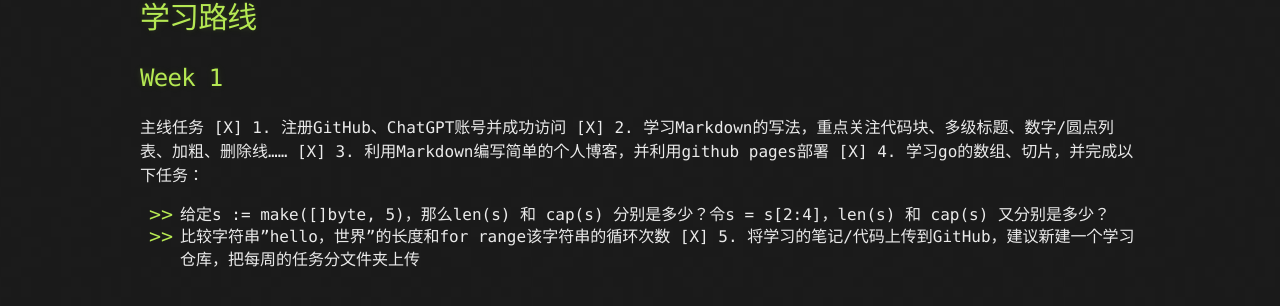
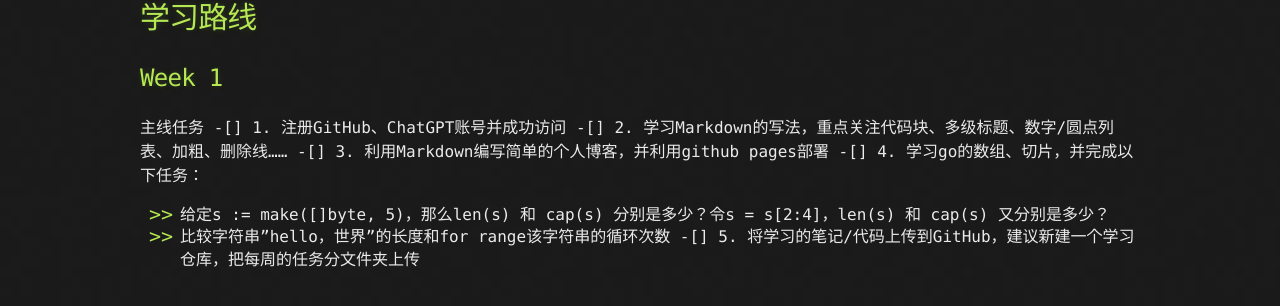
Before and after one commit to CENSORED6/CENSORED6.github.io, a Jekyll site: the page built from index.md, in a window 1280 px wide. Shown: the part 576-882 px from the top of the page. Built offline with Jekyll 4.4.1, drawn with Linux system fonts in a browser that asks for light colours; our own code applies the rules of GitHub Pages for plain Markdown files.

```diff
--- a/index.md
+++ b/index.md
@@ -21,10 +21,10 @@ layout: default
 
 ## Week 1
 主线任务
-[X] 1. 注册GitHub、ChatGPT账号并成功访问
-[X] 2. 学习Markdown的写法，重点关注代码块、多级标题、数字/圆点列表、加粗、删除线......
-[X] 3. 利用Markdown编写简单的个人博客，并利用github pages部署
-[X] 4. 学习go的数组、切片，并完成以下任务：
+-[] 1. 注册GitHub、ChatGPT账号并成功访问
+-[] 2. 学习Markdown的写法，重点关注代码块、多级标题、数字/圆点列表、加粗、删除线......
+-[] 3. 利用Markdown编写简单的个人博客，并利用github pages部署
+-[] 4. 学习go的数组、切片，并完成以下任务：
   - 给定s := make([]byte, 5)，那么len(s) 和 cap(s) 分别是多少？令s = s[2:4]，len(s) 和 cap(s) 又分别是多少？
   - 比较字符串"hello，世界"的长度和for range该字符串的循环次数
-[X] 5. 将学习的笔记/代码上传到GitHub，建议新建一个学习仓库，把每周的任务分文件夹上传
+-[] 5. 将学习的笔记/代码上传到GitHub，建议新建一个学习仓库，把每周的任务分文件夹上传
```
